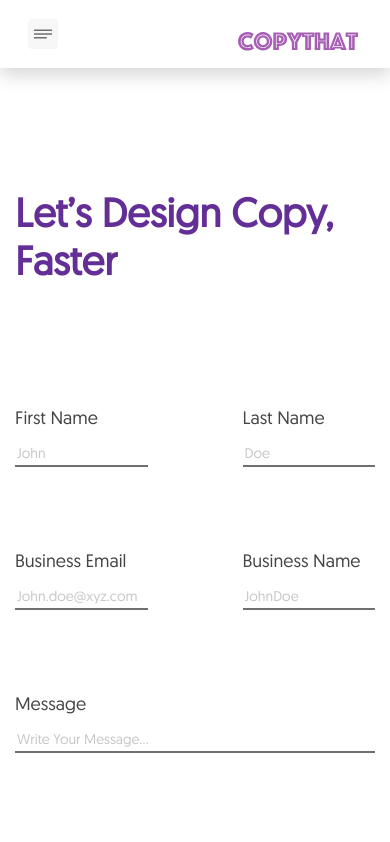
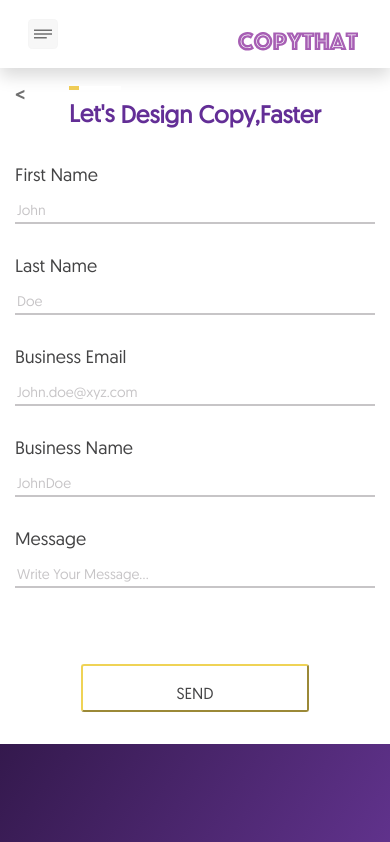
Before and after one commit to yashu2001/Copy_That, a React (Create React App) app: page /contact in a window 390 px wide. Shown: the top 842 px of the page. Built offline with nearby package versions, Linux system fonts and the light colour scheme.

Commit message:
FAQ and contact mobile responsive done

```diff
--- a/src/App.css
+++ b/src/App.css
@@ -39,7 +39,7 @@ h3 {
 }
 h4 {
   font-size: 40px !important;
-  color: #632E96 !important;
+  color: #632e96 !important;
 }
 h5 {
   font-size: 40px !important;
@@ -80,14 +80,19 @@ label {
 input,
 textarea {
   border: none;
-  border-bottom: 2px solid #707070;
+  border-bottom: 2px solid #c7c5c7;
   width: 100% !important;
 }
 input:focus,
 textarea:focus {
   outline: none;
   border: none;
-  border-bottom: 2px solid #000000 !important;
+  border-bottom: 2px solid #efcc56 !important;
+}
+input:invalid {
+  outline: none;
+  border: none;
+  border-bottom: 2px solid #ed5a6b !important;
 }
 textarea {
   resize: none !important;
@@ -136,6 +141,30 @@ textarea {
     #ffffff 100%
   );
   border-image-slice: 1;
+}
+.active-span-header {
+  padding-top: 1vh !important;
+  box-sizing: content-box;
+  border-top: 4px solid;
+  border-image-source: linear-gradient(
+    90deg,
+    rgba(239, 204, 86, 1) 0%,
+    rgba(239, 204, 86, 1) 20%,
+    #ffffff 20%,
+    #ffffff 100%
+  );
+  border-image-slice: 1;
+}
+.super {
+  display: inline-block;
+  position: absolute;
+  margin-top: -20px !important;
+}
+.super::before {
+  content: "<";
+  color: #707070 !important;
+  font-size: larger;
+  font-weight: bolder;
 }
 .navbar-toggler-icon {
   background-image: url("/Hamburger icon.svg") !important;
@@ -208,6 +237,10 @@ textarea {
 .margin-top-80 {
   margin-top: 80px !important;
 }
+.padding-horizontal-80 {
+  padding-left: 80px !important;
+  padding-right: 80px !important;
+}
 /* Utilities */
 .contain-65 {
   width: 65% !important;
@@ -273,6 +306,10 @@ textarea {
   font-size: 45px;
   margin-top: 8vh !important;
 }
+/* Accordion */
+.card-header {
+  background-color: #ffffff !important;
+}
 /* Media Queries */
 @media screen and (max-width: 768px) {
   h1 {
@@ -280,6 +317,9 @@ textarea {
   }
   .h1-after::after {
     content: "";
+  }
+  h4 {
+    font-size: 24px !important;
   }
   .contain-65 {
     width: 95% !important;
@@ -290,4 +330,13 @@ textarea {
   .contain-90 {
     width: 95% !important;
   }
+  .margin-top-120 {
+    margin-top: 32px !important;
+  }
+  .margin-top-80 {
+    margin-top: 28px !important;
+  }
+  .margin-top-56 {
+    margin-top: 20px !important;
+  }
 }
--- a/src/components/CONTACT/CENTER/RIGHT.js
+++ b/src/components/CONTACT/CENTER/RIGHT.js
@@ -1,17 +1,29 @@
 import React, { useState } from "react";
 import { Row, Col } from "react-bootstrap";
+import { useMediaQuery } from "react-responsive";
+import { Link } from "react-router-dom";
 export default function RIGHT() {
+  const isMobile = useMediaQuery({ query: "(max-width: 767px)" });
   const [firstname, setFirstName] = useState("");
   const [lastname, setLastName] = useState("");
   const [businessname, setBusinessName] = useState("");
   const [businessemail, setBusinessEmail] = useState("");
+  const [emailValidity, setEmailValidity] = useState(true);
   const [message, setMessage] = useState("");
   return (
     <>
-      <h4 className="bold">Let’s Design Copy, Faster</h4>
+      <div style={{ position: "relative" }}>
+        <Link to="/">
+          <p className="super"></p>
+        </Link>
+        <h4 className={isMobile ? "text-center bold" : "bold"}>
+          <span className={isMobile ? "active-span-header" : ""}>Let's </span>
+          Design Copy,Faster
+        </h4>
+      </div>
       <form className="margin-top-120">
         <Row className="justify-content-space-between">
-          <Col xs={5}>
+          <Col md={5} xs={12}>
             <label for="first-name" className="p1">
               First Name
             </label>
@@ -23,7 +35,11 @@ export default function RIGHT() {
               onChange={(e) => setFirstName(e.target.value)}
             />
           </Col>
-          <Col xs={{ span: 5, offset: 2 }}>
+          <Col
+            md={{ span: 5, offset: 2 }}
+            xs={12}
+            className={isMobile ? "margin-top-80" : ""}
+          >
             <label for="last-name" className="p1">
               Last Name
             </label>
@@ -37,19 +53,41 @@ export default function RIGHT() {
           </Col>
         </Row>
         <Row className="justify-content-space-between margin-top-80">
-          <Col xs={5}>
+          <Col md={5} xs={12}>
             <label for="email" className="p1">
               Business Email
             </label>
             <input
               id="email"
-              type="text"
+              type="email"
               placeholder="John.doe@xyz.com"
               value={businessemail}
-              onChange={(e) => setBusinessEmail(e.target.value)}
+              onChange={(e) => {
+                const val = e.target.value;
+                const re = /^(([^<>()[\]\\.,;:\s@"]+(\.[^<>()[\]\\.,;:\s@"]+)*)|(".+"))@(([[0-9]{1,3}\.[0-9]{1,3}\.[0-9]{1,3}\.[0-9]{1,3}\])|(([a-zA-Z\-0-9]+\.)+[a-zA-Z]{2,}))$/;
+                if (!re.test(val) && val !== "") {
+                  setEmailValidity(false);
+                } else {
+                  setEmailValidity(true);
+                }
+                setBusinessEmail(e.target.value);
+              }}
             />
+            <p
+              style={
+                emailValidity
+                  ? { display: "none" }
+                  : { display: "block", color: "red", fontSize: "12px" }
+              }
+            >
+              Please enter a valid email address
+            </p>
           </Col>
-          <Col xs={{ span: 5, offset: 2 }}>
+          <Col
+            md={{ span: 5, offset: 2 }}
+            xs={12}
+            className={isMobile ? "margin-top-80" : ""}
+          >
             <label for="business-name" className="p1">
               Business Name
             </label>
@@ -78,9 +116,13 @@ export default function RIGHT() {
         </Row>
       </form>
       <div className="margin-top-56 p-0"></div>
-      <Row className="justify-content-end">
+      <Row
+        className={isMobile ? "justify-content-center" : "justify-content-end"}
+      >
         <button className="contact-btn margin-top-56">
-          <span className="p4">SEND</span>
+          <span className={isMobile ? "p4 padding-horizontal-80" : "p4"}>
+            SEND
+          </span>
         </button>
       </Row>
     </>
--- a/src/components/FAQ/CENTER/Header.js
+++ b/src/components/FAQ/CENTER/Header.js
@@ -1,5 +1,21 @@
 import React from "react";
-
+import { useMediaQuery } from "react-responsive";
+import { Link } from "react-router-dom";
 export default function Header() {
-  return <h4>Frequently Asked Questions</h4>;
+  const isMobile = useMediaQuery({ query: "(max-width: 600px)" });
+  return (
+    <>
+      <div style={{ position: "relative" }}>
+        <Link to="/">
+          <p className="super"></p>
+        </Link>
+        <h4 className={isMobile ? "text-center" : ""}>
+          <span className={isMobile ? "active-span-header" : ""}>
+            Frequently{" "}
+          </span>
+          Asked Questions
+        </h4>
+      </div>
+    </>
+  );
 }
```
Also changed, not shown: public/Component 36 – 1@2x.png (added), public/header-bg.png (added).
